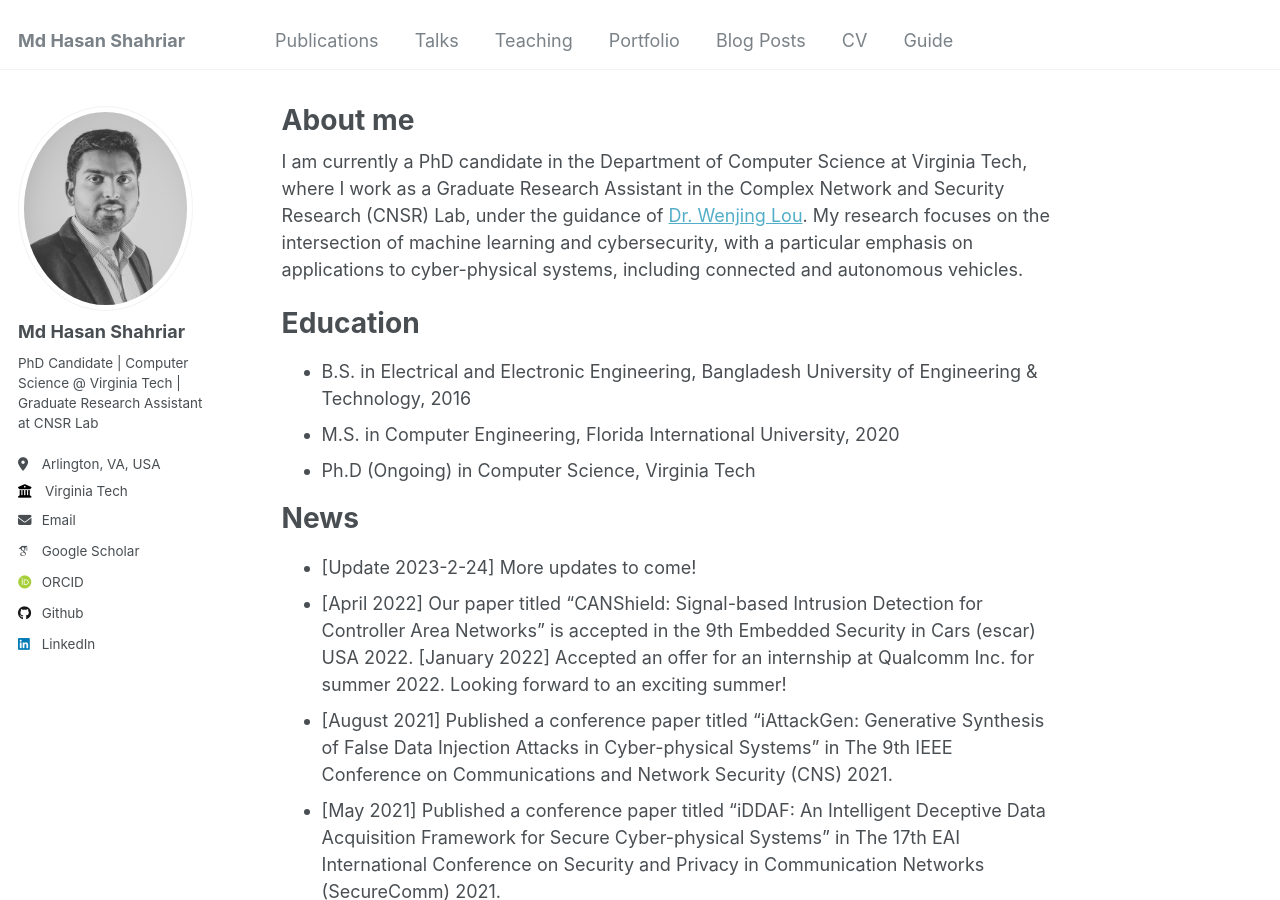
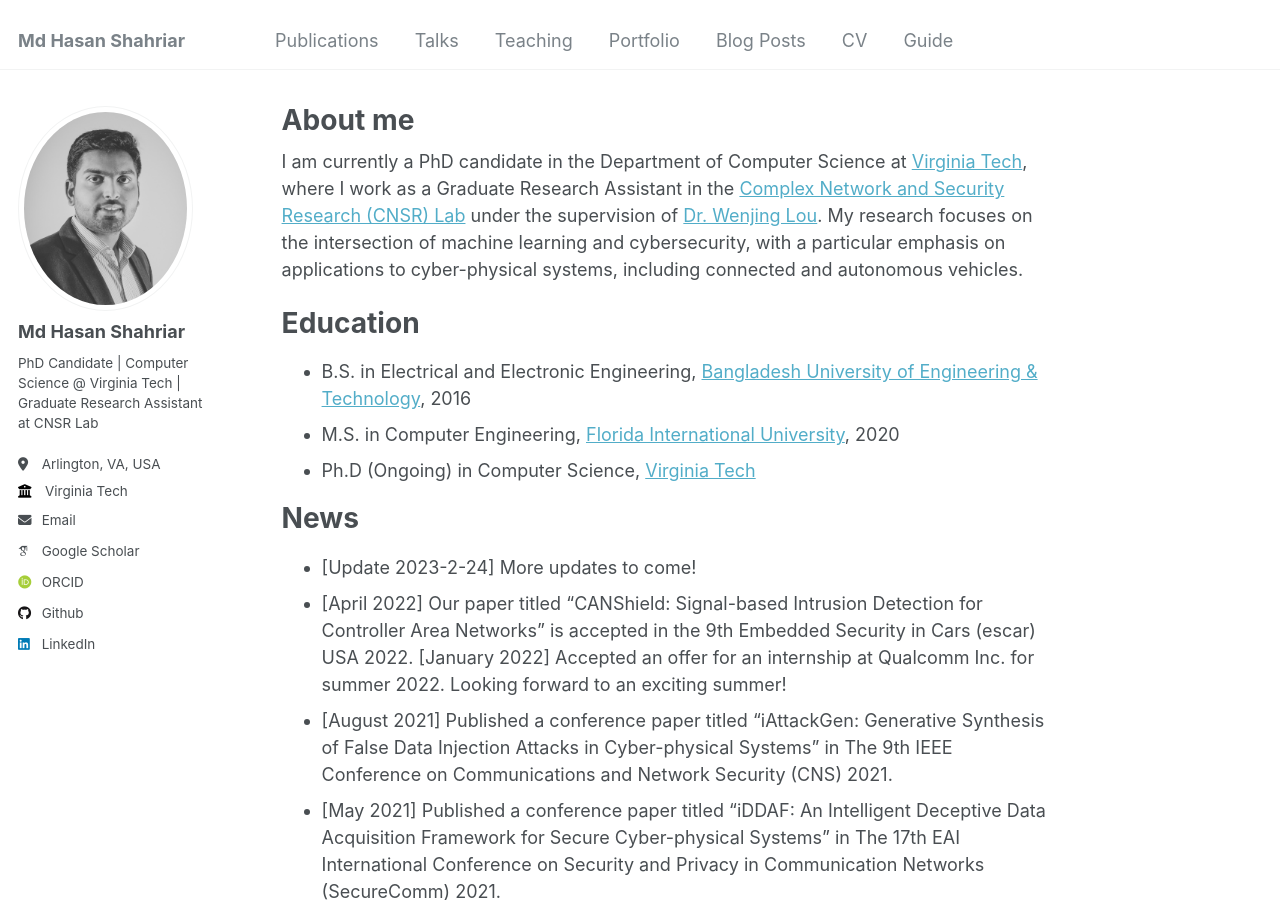
Before and after one commit to shahriar0651/hasan, a Jekyll site: the page built from _pages/about.md, in a window 1280 px wide and 900 px high. Built offline with Jekyll 4.4.1, drawn with Linux system fonts in a browser that asks for light colours; some web fonts are replaced.

Commit message:
add hyperlink

```diff
--- a/_pages/about.md
+++ b/_pages/about.md
@@ -7,13 +7,13 @@ redirect_from:
   - /about.html
 ---
 
-I am currently a PhD candidate in the Department of Computer Science at Virginia Tech, where I work as a Graduate Research Assistant in the Complex Network and Security Research (CNSR) Lab, under the guidance of [Dr. Wenjing Lou](https://www.cnsr.ictas.vt.edu/WJLou.html). My research focuses on the intersection of machine learning and cybersecurity, with a particular emphasis on applications to cyber-physical systems, including connected and autonomous vehicles.
+I am currently a PhD candidate in the Department of Computer Science at [Virginia Tech](https://www.vt.edu/), where I work as a Graduate Research Assistant in the [Complex Network and Security Research (CNSR) Lab](https://www.cnsr.ictas.vt.edu/) under the supervision of [Dr. Wenjing Lou](https://www.cnsr.ictas.vt.edu/WJLou.html). My research focuses on the intersection of machine learning and cybersecurity, with a particular emphasis on applications to cyber-physical systems, including connected and autonomous vehicles.
 
 Education
 ======
-* B.S. in Electrical and Electronic Engineering, Bangladesh University of Engineering & Technology, 2016
-* M.S. in Computer Engineering, Florida International University, 2020
-* Ph.D (Ongoing) in Computer Science, Virginia Tech
+* B.S. in Electrical and Electronic Engineering, [Bangladesh University of Engineering & Technology](https://www.buet.ac.bd), 2016
+* M.S. in Computer Engineering, [Florida International University](https://www.fiu.edu/), 2020
+* Ph.D (Ongoing) in Computer Science, [Virginia Tech](https://www.vt.edu/)
 
 
 News
```
